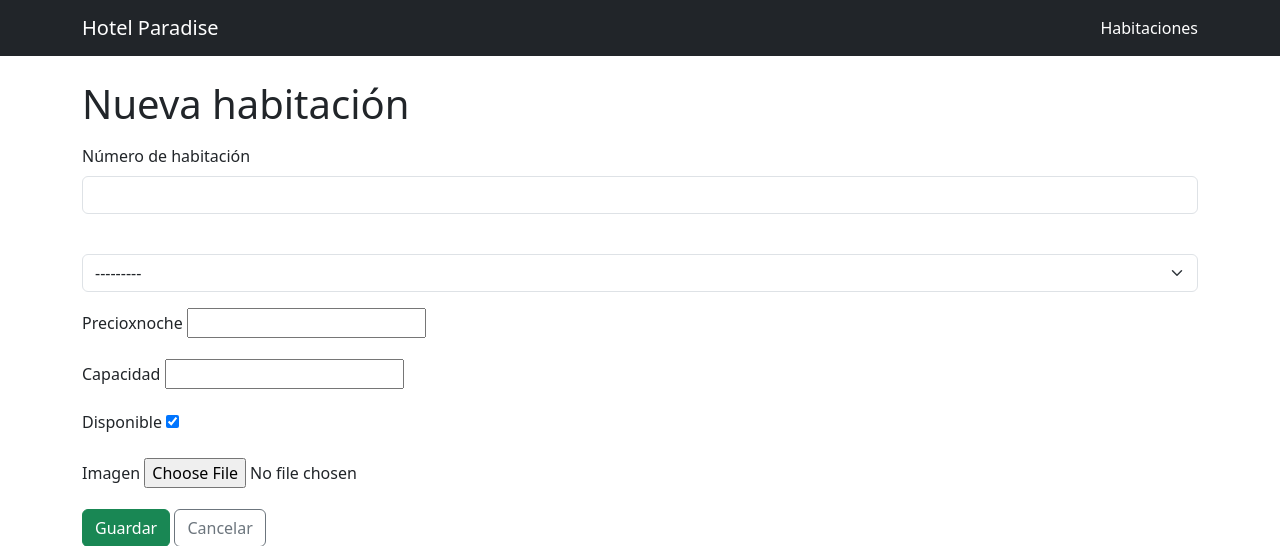
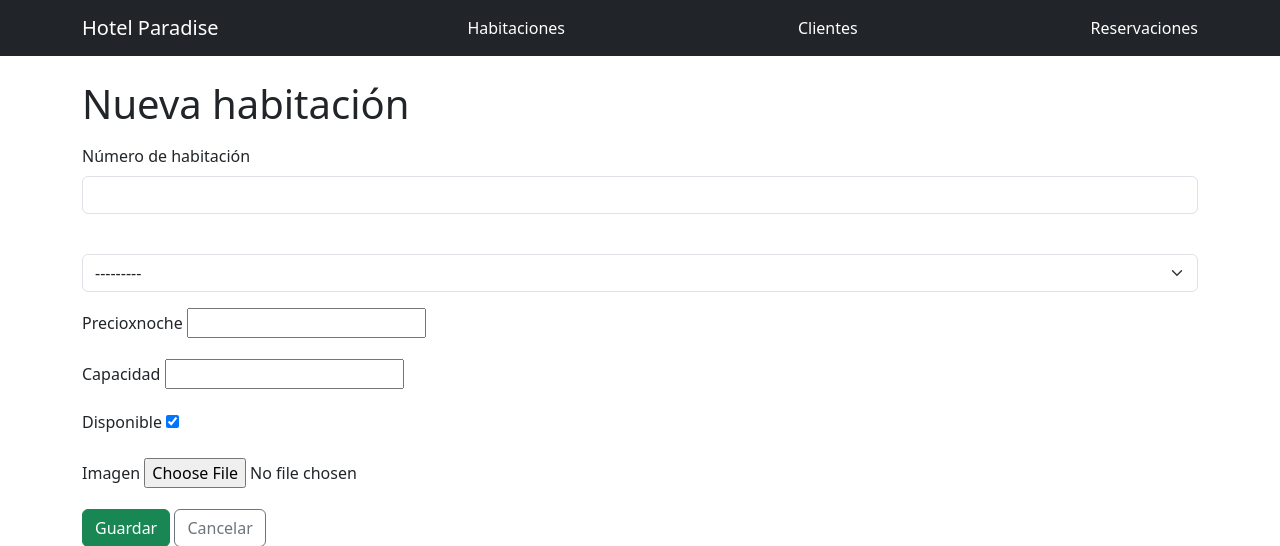
Before and after one commit to Diegoncho-o/PIA-Hotel-Paradise---Django, a Django app: page /habitaciones/nueva/ in a window 1280 px wide. Shown: the top 546 px of the page. Run offline with Django 5.2, Linux system fonts and the light colour scheme.

Commit message:
Agrega botones de navegacion en clientes

```diff
--- a/templates/base.html
+++ b/templates/base.html
@@ -1,3 +1,4 @@
+
 <!DOCTYPE html>
 <html lang="es">
 <head>
@@ -10,7 +11,18 @@
     <nav class="navbar navbar-dark bg-dark mb-4">
         <div class="container">
             <a class="navbar-brand" href="#">Hotel Paradise</a>
-            <a class="nav-link text-white" href="{% url 'habitaciones:lista' %}">Habitaciones</a>
+
+            <a class="nav-link text-white" href="{% url 'habitaciones:lista' %}">
+                Habitaciones
+            </a>
+
+            <a class="nav-link text-white" href="{% url 'clientes:lista' %}">
+                Clientes
+            </a>
+
+            <a class="nav-link text-white" href="{% url 'reservaciones:lista' %}">
+                Reservaciones
+            </a>
         </div>
     </nav>
 
```
Also changed, not shown: clientes/templates/clientes/lista.html (+9 -1 lines).
